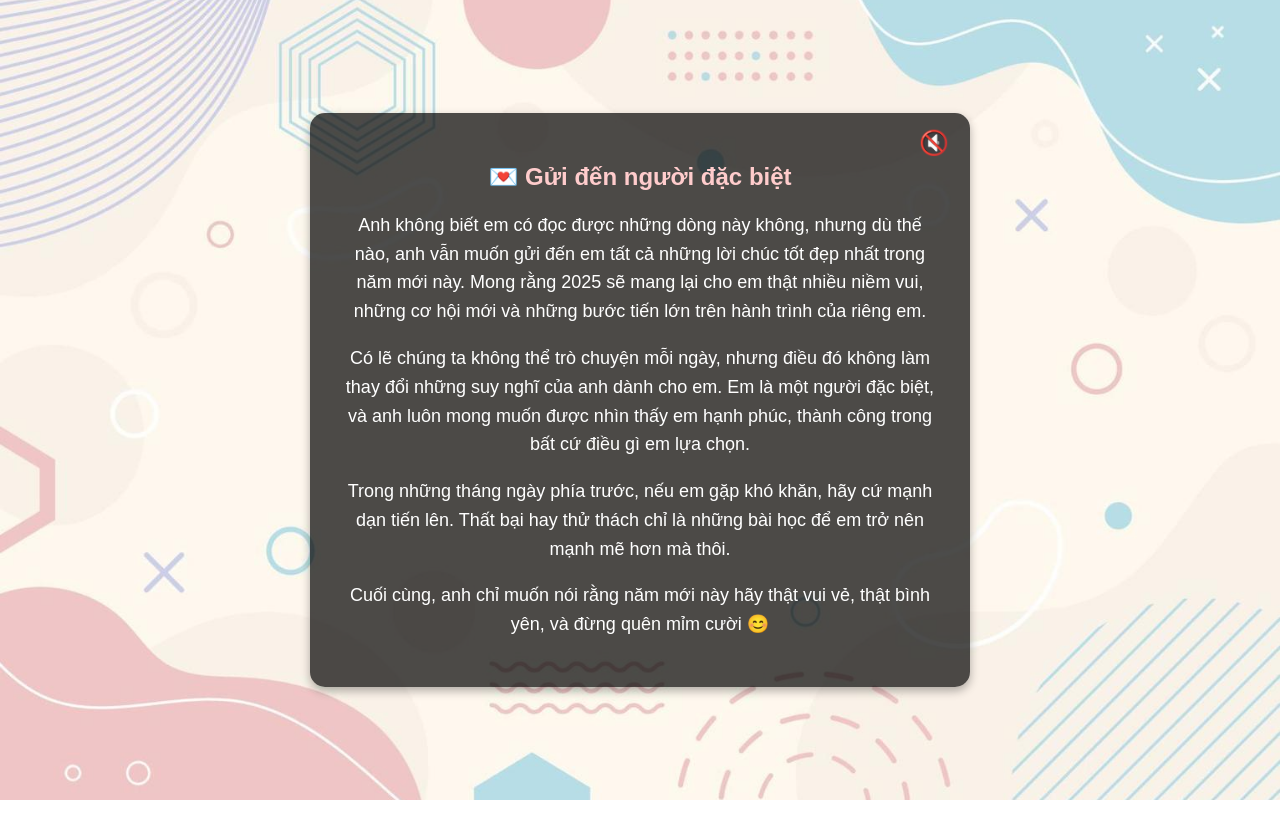
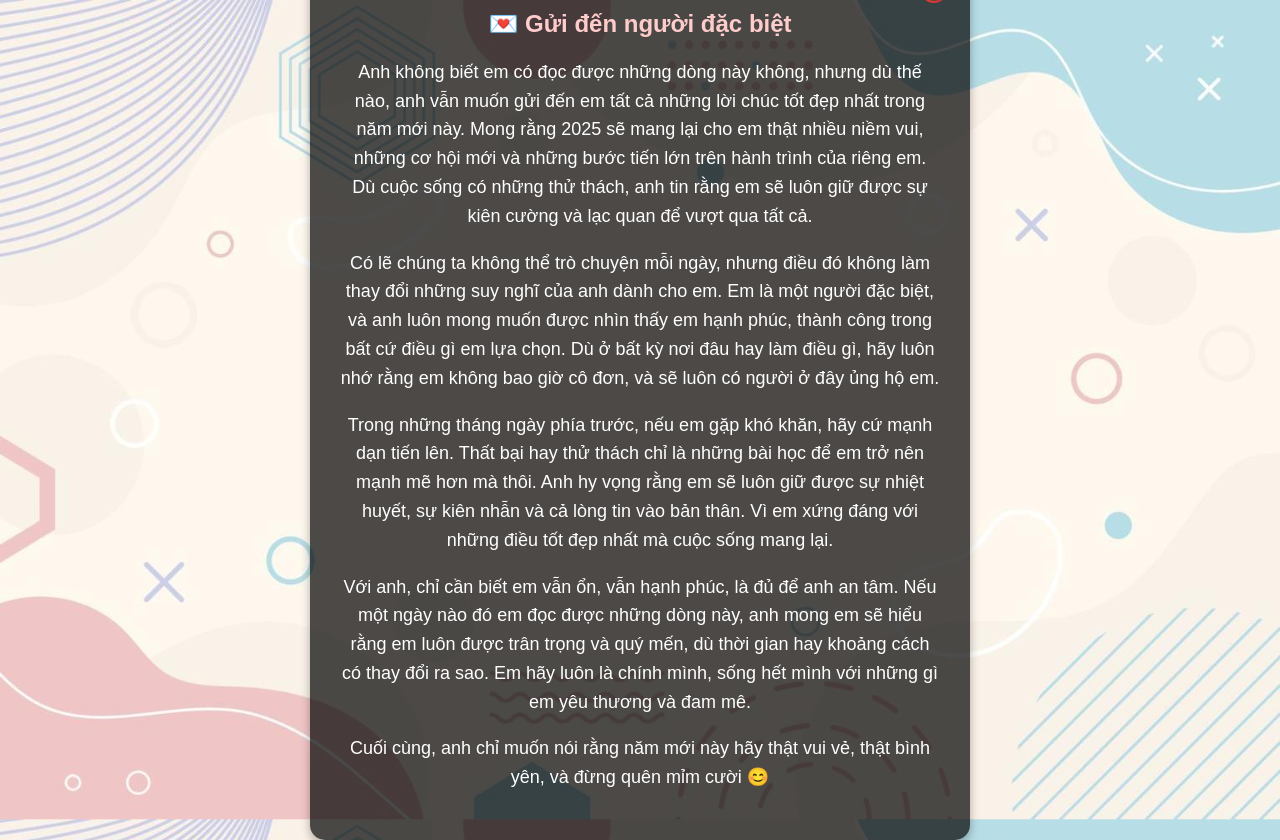
Before and after one commit to HSang04/4u, a plain HTML site: page index.html in a window 1280 px wide. Before the commit the page ends 800 px from the top, so only its background shows below. Drawn offline with Linux system fonts and the light colour scheme.

Commit message:
update lai

```diff
--- a/index.html
+++ b/index.html
@@ -58,16 +58,17 @@
         <button id="toggleMusic" class="music-btn">🔇</button>
         <h2>💌 Gửi đến người đặc biệt </h2>
         <p>
-            Anh không biết em có đọc được những dòng này không, nhưng dù thế nào, anh vẫn muốn gửi đến em tất cả những lời chúc tốt đẹp nhất trong năm mới này.
-            Mong rằng 2025 sẽ mang lại cho em thật nhiều niềm vui, những cơ hội mới và những bước tiến lớn trên hành trình của riêng em.
+            Anh không biết em có đọc được những dòng này không, nhưng dù thế nào, anh vẫn muốn gửi đến em tất cả những lời chúc tốt đẹp nhất trong năm mới này. Mong rằng 2025 sẽ mang lại cho em thật nhiều niềm vui, những cơ hội mới và những bước tiến lớn trên hành trình của riêng em. Dù cuộc sống có những thử thách, anh tin rằng em sẽ luôn giữ được sự kiên cường và lạc quan để vượt qua tất cả.
+
         </p>
         <p>
-            Có lẽ chúng ta không thể trò chuyện mỗi ngày, nhưng điều đó không làm thay đổi những suy nghĩ của anh dành cho em.
-            Em là một người đặc biệt, và anh luôn mong muốn được nhìn thấy em hạnh phúc, thành công trong bất cứ điều gì em lựa chọn.
+            Có lẽ chúng ta không thể trò chuyện mỗi ngày, nhưng điều đó không làm thay đổi những suy nghĩ của anh dành cho em. Em là một người đặc biệt, và anh luôn mong muốn được nhìn thấy em hạnh phúc, thành công trong bất cứ điều gì em lựa chọn. Dù ở bất kỳ nơi đâu hay làm điều gì, hãy luôn nhớ rằng em không bao giờ cô đơn, và sẽ luôn có người ở đây ủng hộ em.
         </p>
         <p>
-            Trong những tháng ngày phía trước, nếu em gặp khó khăn, hãy cứ mạnh dạn tiến lên.
-            Thất bại hay thử thách chỉ là những bài học để em trở nên mạnh mẽ hơn mà thôi.
+            Trong những tháng ngày phía trước, nếu em gặp khó khăn, hãy cứ mạnh dạn tiến lên. Thất bại hay thử thách chỉ là những bài học để em trở nên mạnh mẽ hơn mà thôi. Anh hy vọng rằng em sẽ luôn giữ được sự nhiệt huyết, sự kiên nhẫn và cả lòng tin vào bản thân. Vì em xứng đáng với những điều tốt đẹp nhất mà cuộc sống mang lại.
+        </p>
+        <p>
+            Với anh, chỉ cần biết em vẫn ổn, vẫn hạnh phúc, là đủ để anh an tâm. Nếu một ngày nào đó em đọc được những dòng này, anh mong em sẽ hiểu rằng em luôn được trân trọng và quý mến, dù thời gian hay khoảng cách có thay đổi ra sao. Em hãy luôn là chính mình, sống hết mình với những gì em yêu thương và đam mê.
         </p>
         <p>
             Cuối cùng, anh chỉ muốn nói rằng năm mới này hãy thật vui vẻ, thật bình yên, và đừng quên mỉm cười 😊
```
